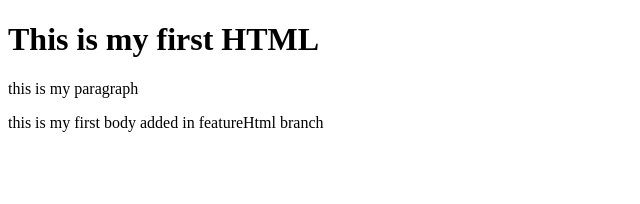
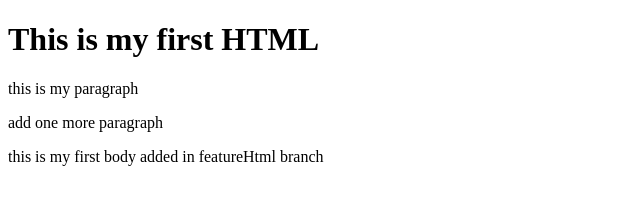
Before and after one commit to HaoyueZhang/GoBackToGitHub, a plain HTML site: page index.html in a window 1280 px wide. Shown: the whole page, without its empty margins (0-640 px from the left). Drawn offline with Linux system fonts and the light colour scheme.

Commit message:
new changes

```diff
--- a/index.html
+++ b/index.html
@@ -6,6 +6,7 @@
 <body>
 	<h1>This is my first HTML</h1>
 	<P>this is my paragraph</P>
+	<P>add one more paragraph</P>
 </body>
 <body>this is my first body added in featureHtml branch</body>
 </html>
```
